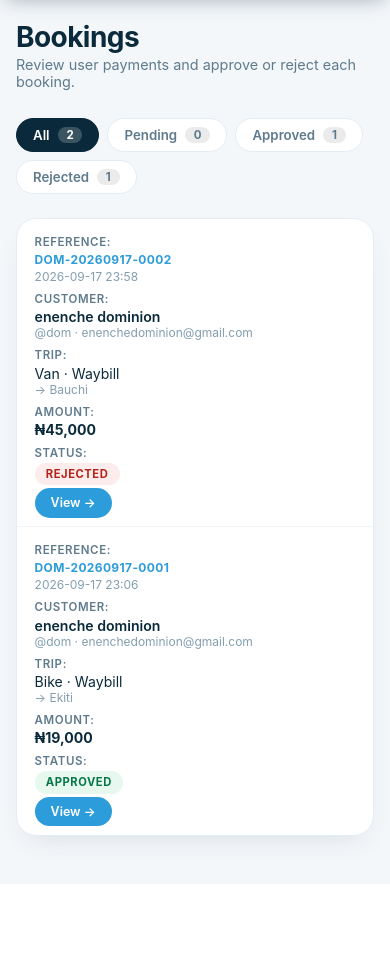
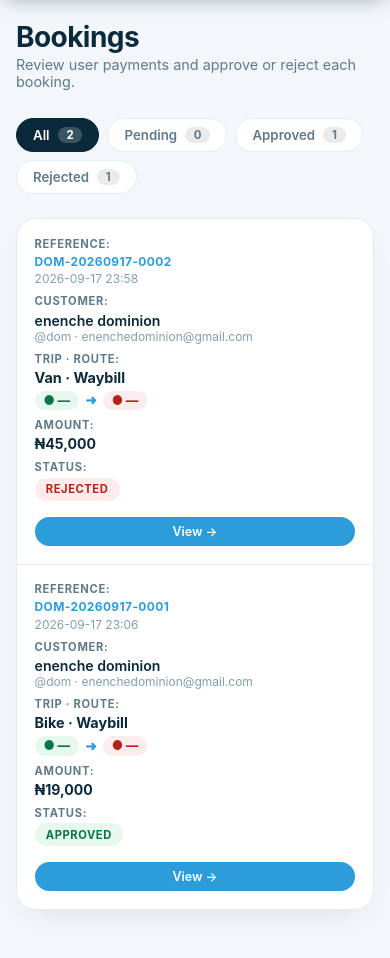
Before and after one commit to enenchedominion2008/transport-app, a Flask app: page /admin in a window 390 px wide. Shown: the part 77-1035 px from the top of the page. Before the commit the page ends 935 px from the top, so only its background shows below. Run offline with Flask 3, Linux system fonts and the light colour scheme; a user stored in the database is signed in; data comes from the database, SQL or seed files in the repository.

Commit message:
Enhance trip and route display in admin panel
Updated the trip and route display in the admin panel, enhancing the layout and styling for better readability.

```diff
--- a/templates/admin.html
+++ b/templates/admin.html
@@ -1,7 +1,8 @@
 <!DOCTYPE html>
 <html lang="en">
 <head>
-<link rel="icon" type="image/png" href="{{ url_for('static', filename='favicon.png') }}">  <meta charset="UTF-8">
+<link rel="icon" type="image/png" href="{{ url_for('static', filename='favicon.png') }}">
+  <meta charset="UTF-8">
   <meta name="viewport" content="width=device-width, initial-scale=1.0">
   <title>Dominion · Admin Panel</title>
   <style>
@@ -87,6 +88,27 @@
     tbody td .user { font-weight: 600; color: #0a2a3b; }
     tbody td .sub { font-size: 0.75rem; color: #839eae; }
 
+    /* trip / route cell */
+    .trip-vehicle {
+      font-weight: 700; color: #0a2a3b; font-size: 0.9rem;
+      margin-bottom: 0.3rem;
+    }
+    .route-line {
+      display: flex; align-items: center; gap: 0.4rem;
+      flex-wrap: wrap; font-size: 0.78rem;
+    }
+    .route-line .pick {
+      color: #067647; font-weight: 800;
+      background: #e7f8ef; padding: 0.15rem 0.55rem; border-radius: 40px;
+    }
+    .route-line .drop {
+      color: #b42318; font-weight: 800;
+      background: #fdecec; padding: 0.15rem 0.55rem; border-radius: 40px;
+    }
+    .route-line .arrow-sm {
+      color: #2d9cdb; font-weight: 800; font-size: 0.85rem;
+    }
+
     .badge {
       display: inline-flex; align-items: center; gap: 0.35rem;
       padding: 0.28rem 0.7rem; border-radius: 40px;
@@ -101,7 +123,7 @@
       background: #2d9cdb; color: #fff;
       padding: 0.45rem 1rem; border-radius: 40px;
       font-size: 0.78rem; font-weight: 600;
-      text-decoration: none;
+      text-decoration: none; white-space: nowrap;
       transition: background 0.2s;
     }
     .btn-view:hover { background: #1d7bb0; }
@@ -125,14 +147,19 @@
       .container { padding: 1.25rem 1rem 3rem; }
       thead { display: none; }
       tbody, tr, td { display: block; width: 100%; }
-      tbody tr { padding: 0.75rem 0; }
-      tbody td { padding: 0.25rem 1.1rem; }
+      tbody tr {
+        padding: 0.85rem 0; border-bottom: 1px solid #e2edf5;
+      }
+      tbody td {
+        padding: 0.25rem 1.1rem; border: none;
+      }
       tbody td[data-label]::before {
         content: attr(data-label) ": ";
-        font-weight: 600; color: #5e7a8c; font-size: 0.72rem;
-        text-transform: uppercase; letter-spacing: 0.05em;
-        display: block; margin-bottom: 0.15rem;
+        font-weight: 700; color: #5e7a8c; font-size: 0.7rem;
+        text-transform: uppercase; letter-spacing: 0.06em;
+        display: block; margin-bottom: 0.2rem;
       }
+      .btn-view { display: block; text-align: center; margin-top: 0.5rem; }
     }
   </style>
 </head>
@@ -191,7 +218,7 @@
             <tr>
               <th>Reference</th>
               <th>Customer</th>
-              <th>Trip</th>
+              <th>Trip · Route</th>
               <th>Amount</th>
               <th>Status</th>
               <th></th>
@@ -204,26 +231,43 @@
                   <div class="ref">{{ b['reference'] }}</div>
                   <div class="sub">{{ b['created_at'][:16]|replace('T',' ') }}</div>
                 </td>
+
                 <td data-label="Customer">
                   <div class="user">{{ b['firstname'] }} {{ b['lastname'] }}</div>
                   <div class="sub">@{{ b['username'] }} · {{ b['email'] }}</div>
                 </td>
-                <td data-label="Trip">
-                  <div>{{ b['vehicle']|capitalize }} ·
+
+                <td data-label="Trip · Route">
+                  <div class="trip-vehicle">
+                    {{ b['vehicle']|replace('-',' ')|title }} ·
                     {% if b['task'] == 'other' %}
                       {{ b['other_task'] }}
                     {% else %}
                       {{ b['task']|capitalize }}
                     {% endif %}
                   </div>
-                  <div class="sub">→ {{ b['state']|replace('-', ' ')|title }}</div>
+                  <div class="route-line">
+                    <span class="pick">● {{ (b['pickup_state'] or '—')|replace('-',' ')|title }}</span>
+                    <span class="arrow-sm">➜</span>
+                    <span class="drop">● {{ (b['dropoff_state'] or '—')|replace('-',' ')|title }}</span>
+                  </div>
+                  {% if b['pickup_city'] or b['dropoff_city'] %}
+                    <div class="sub" style="margin-top:0.35rem;">
+                      {{ b['pickup_city'] or '' }}
+                      {% if b['pickup_city'] and b['dropoff_city'] %}→{% endif %}
+                      {{ b['dropoff_city'] or '' }}
+                    </div>
+                  {% endif %}
                 </td>
+
                 <td data-label="Amount">
                   <strong>₦{{ '{:,}'.format(b['total_price']) }}</strong>
                 </td>
+
                 <td data-label="Status">
                   <span class="badge {{ b['status'] }}">{{ b['status'] }}</span>
                 </td>
+
                 <td>
                   <a href="{{ url_for('admin_booking_detail', reference=b['reference']) }}"
                      class="btn-view">View →</a>
```
